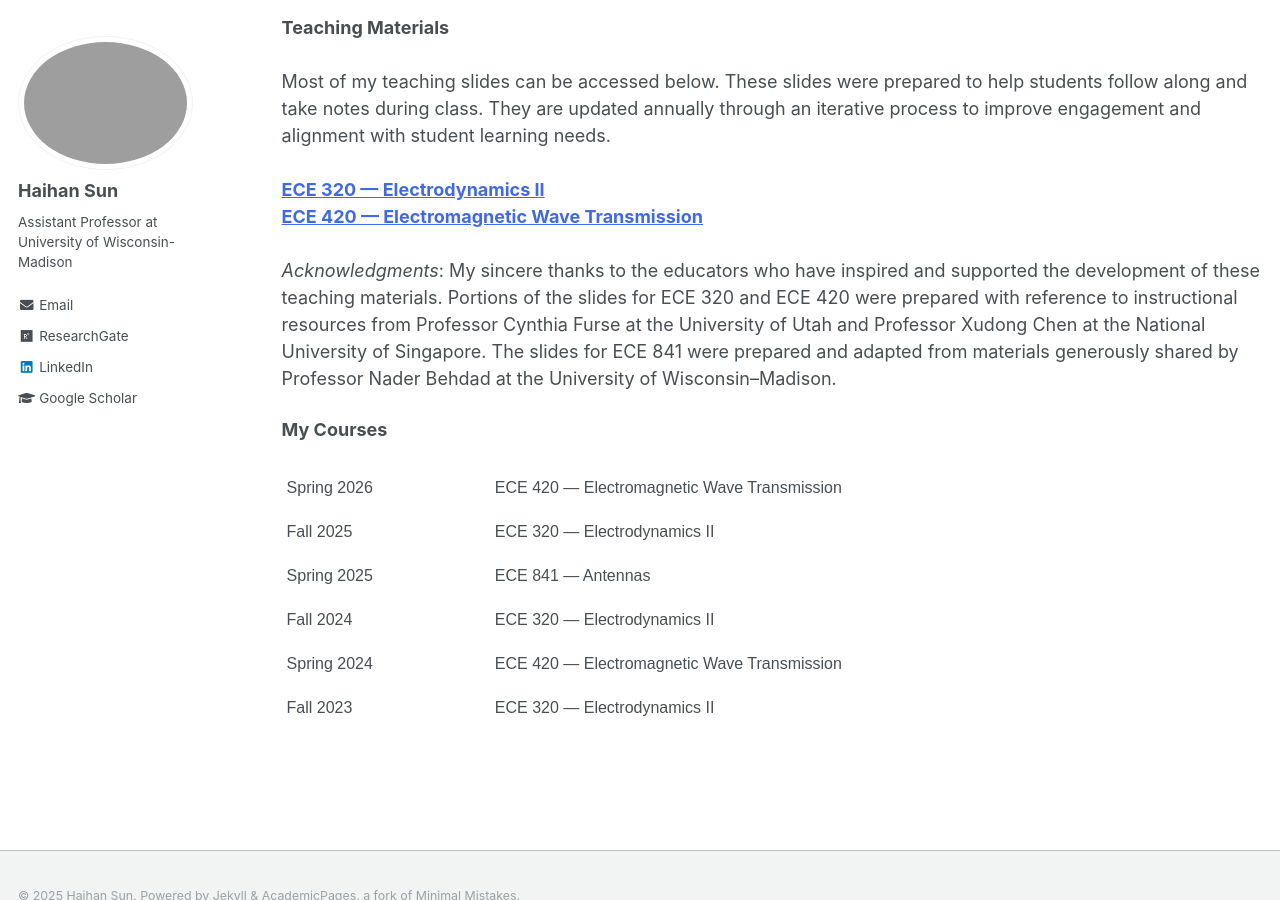
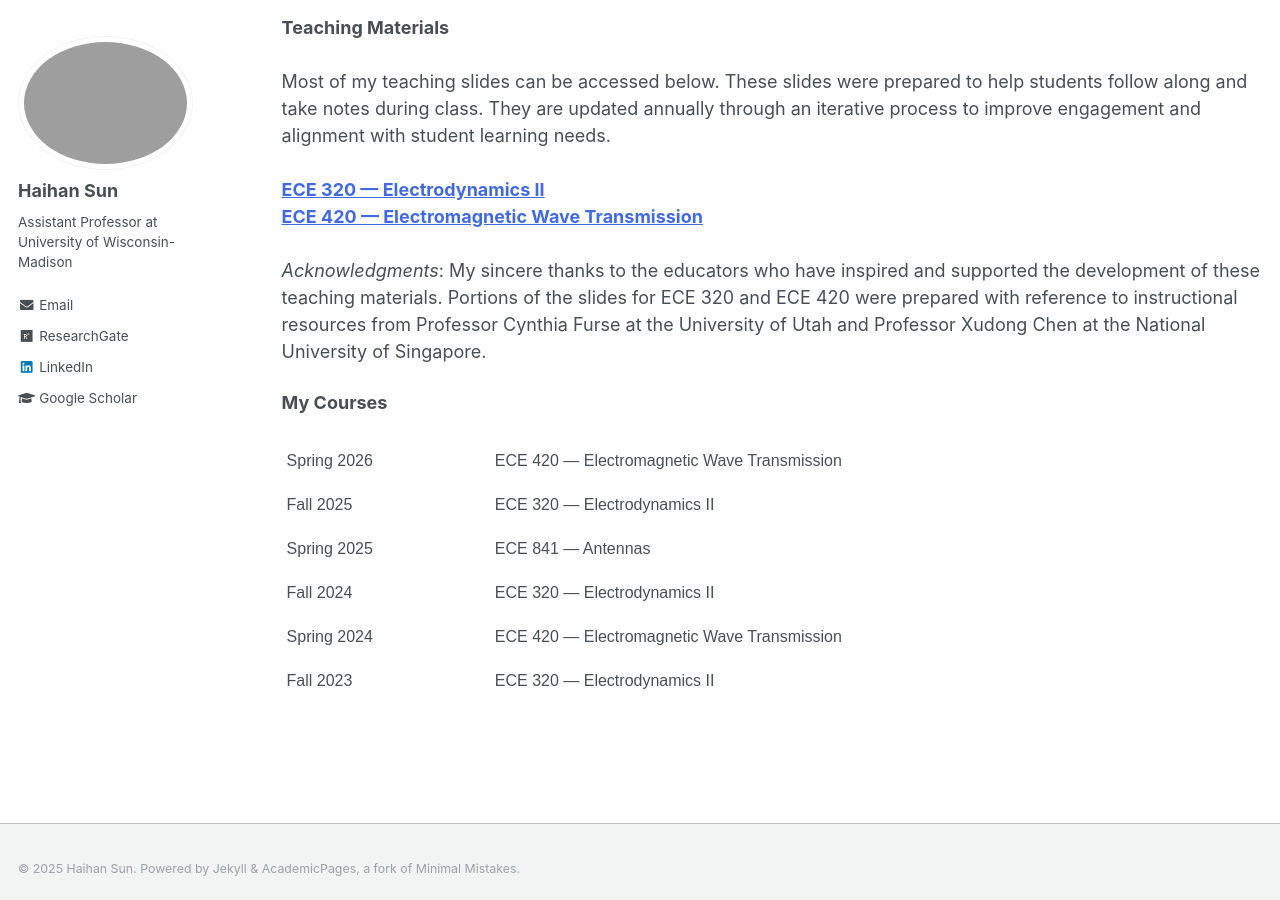
Before and after one commit to Haihan-Sun/Haihan-Sun.github.io, a Jekyll site: the page built from _pages/teaching.html, in a window 1280 px wide and 900 px high, scrolled down 679 px. Built offline with Jekyll 4.4.1, drawn with Linux system fonts in a browser that asks for light colours.

Commit message:
Update teaching.html

```diff
--- a/_pages/teaching.html
+++ b/_pages/teaching.html
@@ -41,7 +41,7 @@ author_profile: true
     <a href="https://drive.google.com/drive/folders/1tIU3hhcC6IfdrOXAf-Zya7cvc3RSjTrz?usp=drive_link" style="color:#4169e1"><strong> ECE 320 — Electrodynamics II </strong></a>  <br>
     <a href="https://drive.google.com/drive/folders/1drPmlSFfFXyspW89zC9R2kuGJb41iGqN?usp=drive_link" style="color:#4169e1"><strong> ECE 420 — Electromagnetic Wave Transmission </strong></a>  <br>
    <br>
-    <i>Acknowledgments</i>: My sincere thanks to the educators who have inspired and supported the development of these teaching materials. Portions of the slides for ECE 320 and ECE 420 were prepared with reference to instructional resources from Professor Cynthia Furse at the University of Utah and Professor Xudong Chen at the National University of Singapore. The slides for ECE 841 were prepared and adapted from materials generously shared by Professor Nader Behdad at the University of Wisconsin–Madison.   <br>
+    <i>Acknowledgments</i>: My sincere thanks to the educators who have inspired and supported the development of these teaching materials. Portions of the slides for ECE 320 and ECE 420 were prepared with reference to instructional resources from Professor Cynthia Furse at the University of Utah and Professor Xudong Chen at the National University of Singapore.  <br>
 
   </p>
 
```
